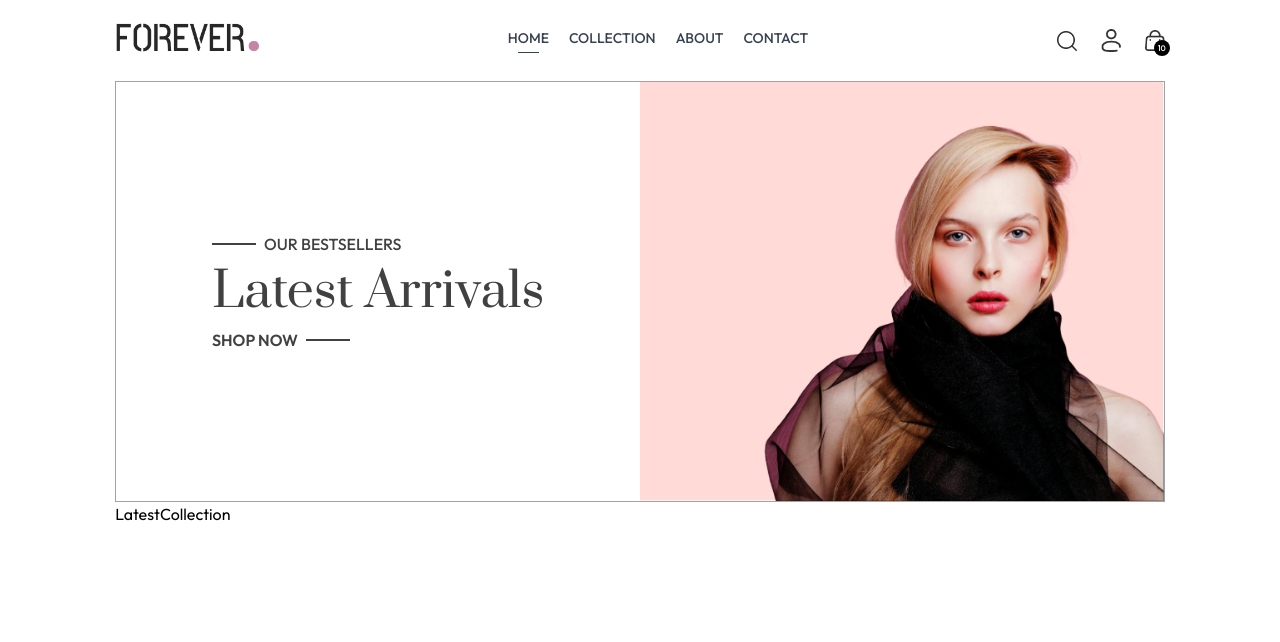
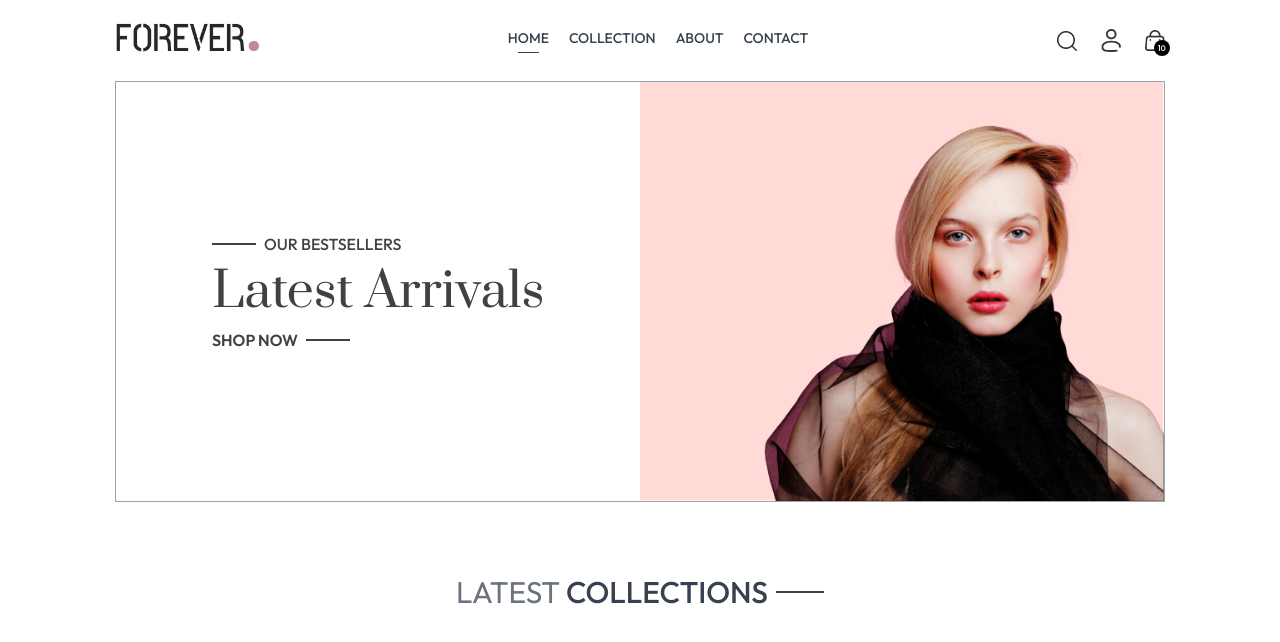
Before and after one commit to amanxsyed/E-commerce-Store-Web-App, a React (Vite) app in the folder Frontend/: page / in a window 1280 px wide. Shown: the top 642 px of the page. Built offline with nearby package versions, Linux system fonts and the light colour scheme.

Commit message:
Add title component for displaying title

```diff
--- a/Frontend/src/components/LatestCollection.jsx
+++ b/Frontend/src/components/LatestCollection.jsx
@@ -1,11 +1,15 @@
 import React, { useContext } from 'react'
 import { ShopContext } from '../context/ShopContext';
+import Title from './Title';
 
 const LatestCollection = () => {
     const { products } = useContext(ShopContext);
-    console.log(products);
   return (
-    <div>LatestCollection</div>
+    <div className='my-10'>
+        <div className='text-center py-8 text-3xl'>
+            <Title text1={'LATEST'} text2={'COLLECTIONS'}/>
+        </div>
+    </div>
   )
 }
 
--- /dev/null
+++ b/Frontend/src/components/Title.jsx
@@ -0,0 +1,12 @@
+import React from 'react'
+
+const Title = ({text1, text2}) => {
+  return (
+    <div className='inline-flex gap-2 items-center mb-3'>
+        <p className='text-gray-500'>{text1} <span className='text-gray-700 font-medium'>{text2}</span></p>
+        <p className='w-8 sm:w-12 h-[1px] sm:h-[2px] bg-gray-700'></p>
+    </div>
+  )
+}
+
+export default Title
```
